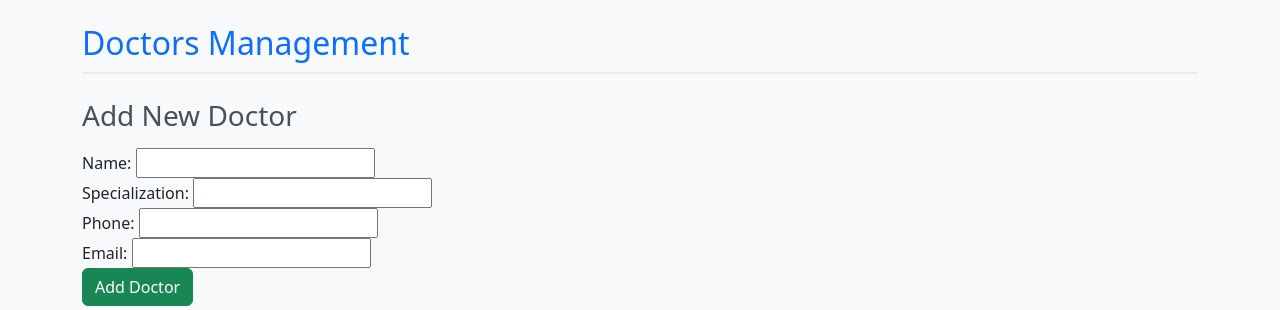
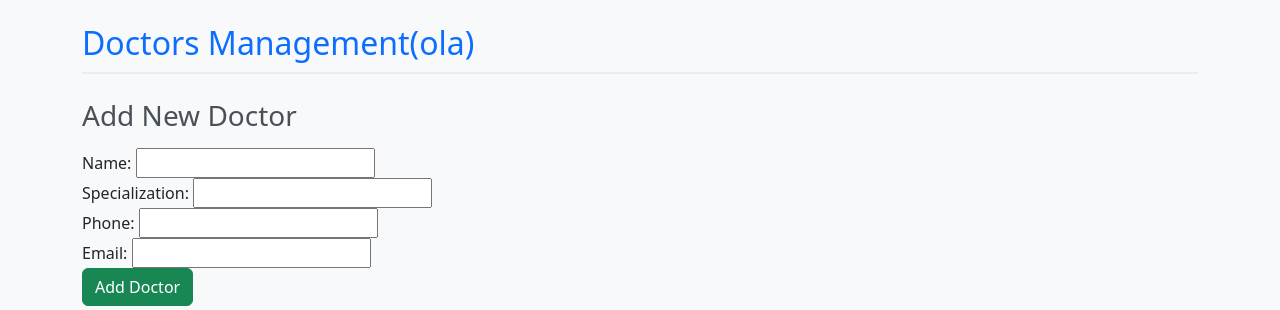
Before and after one commit to ATony2500/hms, a PHP site: page /doctors.php in a window 1280 px wide. Shown: the part 56-366 px from the top of the page. Run offline with PHP 8.4, Linux system fonts and the light colour scheme; a user stored in the database is signed in; data that the repository does not hold is empty.

Commit message:
update docotrs.php

```diff
--- a/doctors.php
+++ b/doctors.php
@@ -30,7 +30,7 @@ $pageTitle = 'Doctors';
 include 'includes/header.php';
 ?>
 
-<h2>Doctors Management</h2>
+<h2>Doctors Management(ola)</h2>
 
 <?php echo $message; ?>
 
```
